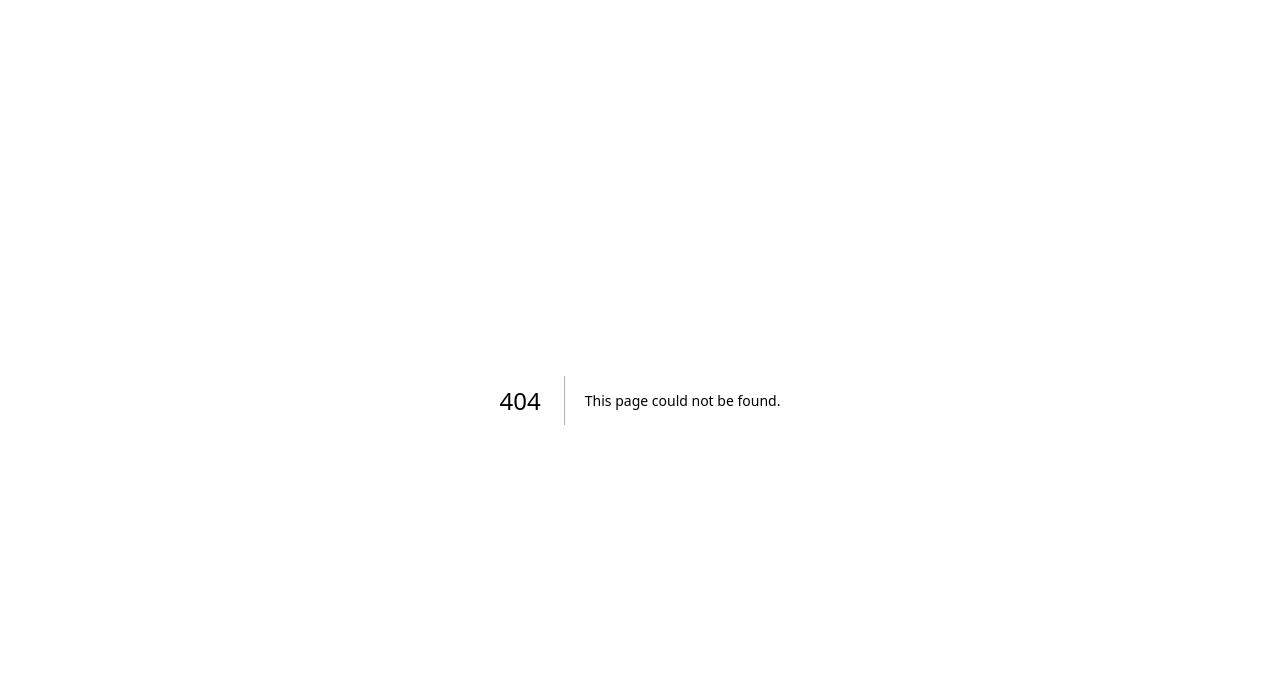
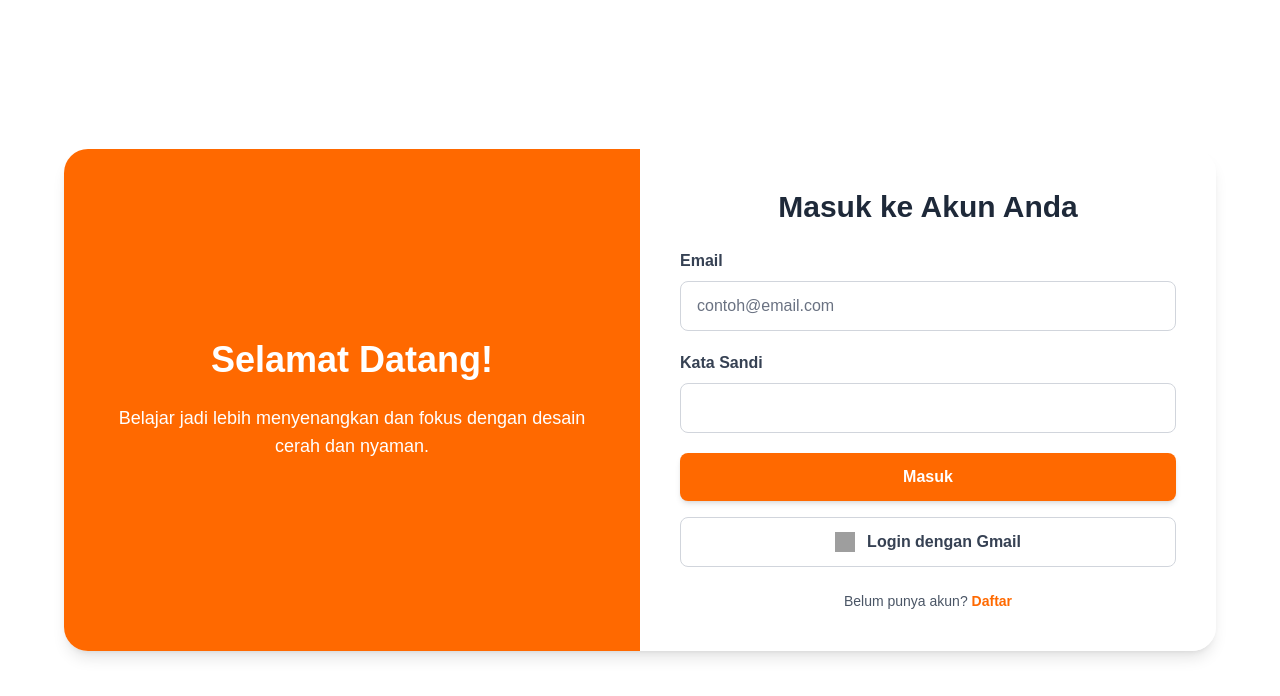
Before and after one commit to yudayuda78/catcode-app-nextjs, a Next.js app: page /login in a window 1280 px wide. Before the commit this address had no page. Shown: the top 696 px of the page. Built offline with nearby package versions, Linux system fonts and the light colour scheme; grey boxes are pictures that could not be loaded.

Commit message:
Style : login page

```diff
--- /dev/null
+++ b/src/app/login/page.tsx
@@ -0,0 +1,75 @@
+'use client' // <- tambahkan ini!
+
+export default function LoginPage() {
+  return (
+    <div className="min-h-screen flex items-center justify-center bg-white">
+      <div className="w-full max-w-6xl mx-auto grid grid-cols-1 md:grid-cols-2 shadow-lg rounded-3xl overflow-hidden">
+
+        {/* KIRI - Oranye */}
+        <div className="bg-orange-500 text-white flex items-center justify-center p-10">
+          <div className="text-center space-y-6">
+            <h2 className="text-4xl font-extrabold">Selamat Datang!</h2>
+            <p className="text-lg font-light">
+              Belajar jadi lebih menyenangkan dan fokus dengan desain cerah dan nyaman.
+            </p>
+          </div>
+        </div>
+
+        {/* KANAN - Form */}
+        <div className="bg-white p-10">
+          <h1 className="text-3xl font-bold text-gray-800 text-center mb-6">
+            Masuk ke Akun Anda
+          </h1>
+
+          <form className="space-y-5">
+            <div>
+              <label htmlFor="email" className="block text-gray-700 font-semibold mb-2">Email</label>
+              <input
+                type="email"
+                id="email"
+                className="w-full px-4 py-3 rounded-lg border border-gray-300 text-black placeholder-gray-500 focus:outline-none focus:ring-2 focus:ring-orange-400"
+                placeholder="contoh@email.com"
+                required
+              />
+            </div>
+
+            <div>
+              <label htmlFor="password" className="block text-gray-700 font-semibold mb-2">Kata Sandi</label>
+              <input
+                type="password"
+                id="password"
+                className="w-full px-4 py-3 rounded-lg border border-gray-300 text-black placeholder-gray-500 focus:outline-none focus:ring-2 focus:ring-orange-400"
+                placeholder=""
+                required
+              />
+            </div>
+
+            <button
+              type="submit"
+              className="w-full bg-orange-500 text-white font-bold py-3 rounded-lg shadow-md hover:bg-orange-400 transition"
+            >
+              Masuk
+            </button>
+          </form>
+
+          {/* Tombol Gmail */}
+          <button
+            type="button"
+            onClick={() => alert('Login dengan Gmail')}
+            className="w-full mt-4 flex items-center justify-center gap-3 border border-gray-300 text-gray-700 font-semibold py-3 rounded-lg hover:bg-gray-100 transition"
+          >
+            <img src="/google-icon.svg" alt="Google" className="w-5 h-5" />
+            Login dengan Gmail
+          </button>
+
+          <p className="text-sm text-center text-gray-600 mt-6">
+            Belum punya akun?{' '}
+            <a href="/register" className="text-orange-500 font-semibold hover:underline">
+              Daftar
+            </a>
+          </p>
+        </div>
+      </div>
+    </div>
+  )
+}
```
